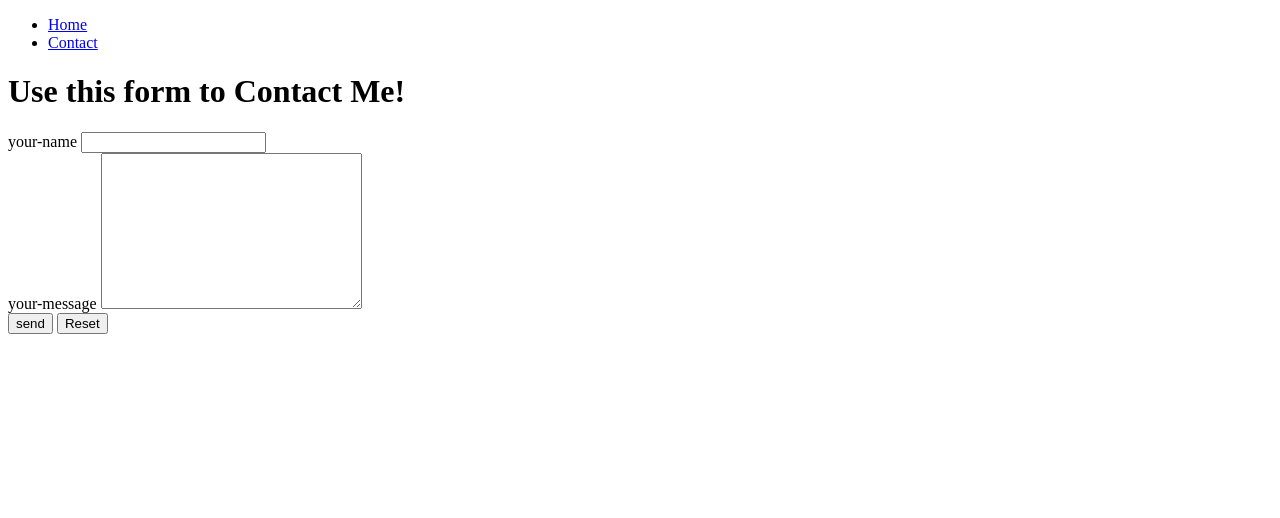
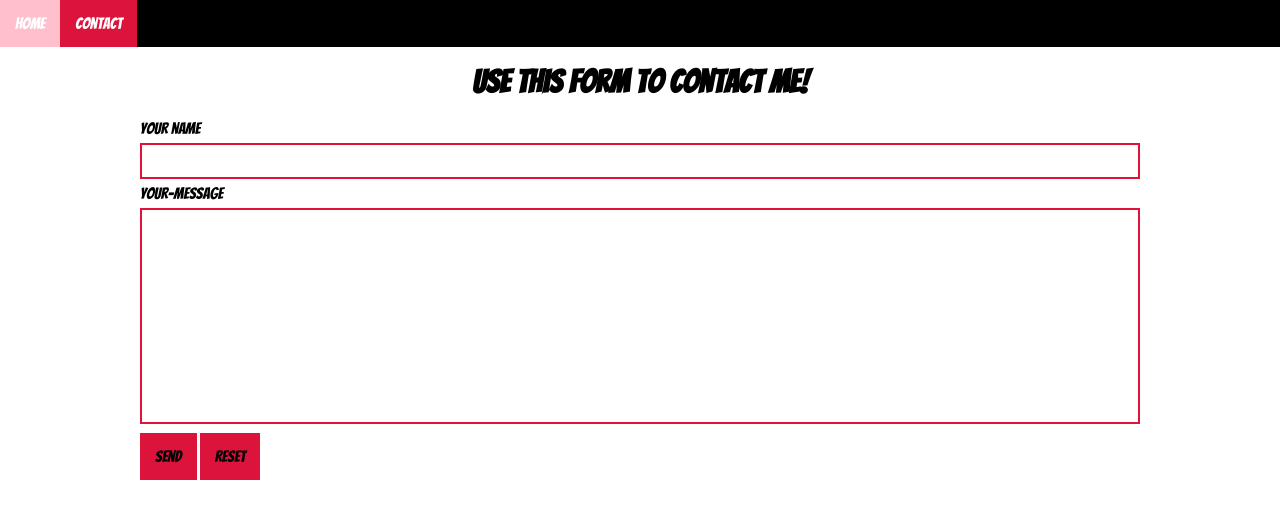
Before and after one commit to Trsif/all_about_tristan, a plain HTML site: page contact.html in a window 1280 px wide. Drawn offline with Linux system fonts and the light colour scheme.

Commit message:
almost pro

```diff
--- a/contact.html
+++ b/contact.html
@@ -4,6 +4,11 @@
     <meta charset="UTF-8">
     <meta name="viewport" content="width=device-width, initial-scale=1.0">
     <meta http-equiv="X-UA-Compatible" content="ie=edge">
+    <link rel="stylesheet" href="global.css">
+    <link rel="stylesheet" href="nav bar.css">
+    <link href="https://fonts.googleapis.com/css?family=Bangers&display=swap" rel="stylesheet">
+    <link rel="stylesheet" href="contract.css">
+
     <title>Contact Me</title>
   </head>
   <body>
@@ -17,15 +22,17 @@
       <h1>Use this form to Contact Me!</h1>
       <form action="https://formspree.io/tristan_favard@yahoo.com" method="POST">
           <div class="form-input">
-          <label for="your-name">your-name</label>
+          <label for="your-name">Your name</label>
             <input type="text" name="your-name"
-                autocomplete="of">
+                autocomplete="off"
+                required
+                >
           </div>
             <div class="form-input">
                 <label for="your-message">your-message</label>
                 <textarea name="your-message" id="your-message" cols="30" rows="10"></textarea>
             </div>
-          <input type="submit" value="send">
+          <button type="submit">send</button>
           <input type="reset">
       </form>
     </main>
--- /dev/null
+++ b/contract.css
@@ -0,0 +1,34 @@
+h1{
+    text-align: center;
+}
+textarea{
+    resize: none;
+}
+form{
+    width: 1000px;
+    margin: 0 auto;
+}
+input[type="text"],textarea{
+    width: 100%;
+    font-size: 1.2rem;
+    padding: 6px;
+    margin: 6px  0;
+    border:  2px solid crimson;
+}
+button, input[type="reset"]{
+    background-color: crimson;
+    padding: 15px;
+    font-size: 1rem;
+    border: 0;
+    cursor: pointer;
+    transition: background-color 0.3s;
+}
+
+button:hover, input[type="reset"]:hover{
+  background-color: pink;
+}
+@media (max-width: 1040px){
+    form{
+        width: 100%;
+    }
+}
--- /dev/null
+++ b/global.css
@@ -0,0 +1,19 @@
+body{
+    margin: 0;
+}
+li{
+    list-style-type: none;
+}
+a{
+    text-decoration: none;
+}
+*{
+    font-family: 'Bangers', cursive;
+    box-sizing: border-box;
+}
+main{
+    margin-top: 65px;
+}
+nav ul{
+    padding: 0;
+}
--- /dev/null
+++ b/index.css
@@ -0,0 +1,3 @@
+main{
+    text-align: center;
+}
--- /dev/null
+++ b/nav bar.css
@@ -0,0 +1,28 @@
+nav{
+    background-color: black;
+    position: fixed;
+    top: 0;
+    left: 0;
+    right: 0;
+    z-index: 1;
+}
+
+nav ul{
+    display: flex;
+    margin: 0;
+}
+
+nav a{
+    color: white;
+    padding: 15px;
+    display: inline-block;
+    transition:background-color 0.2s;
+
+
+}
+.current-page{
+    background-color: crimson;
+}
+nav a:hover{
+    background-color: pink;
+}
```
Also changed, not shown: image.css (added, +18 -0 lines), index.html (+8 -2 lines).
